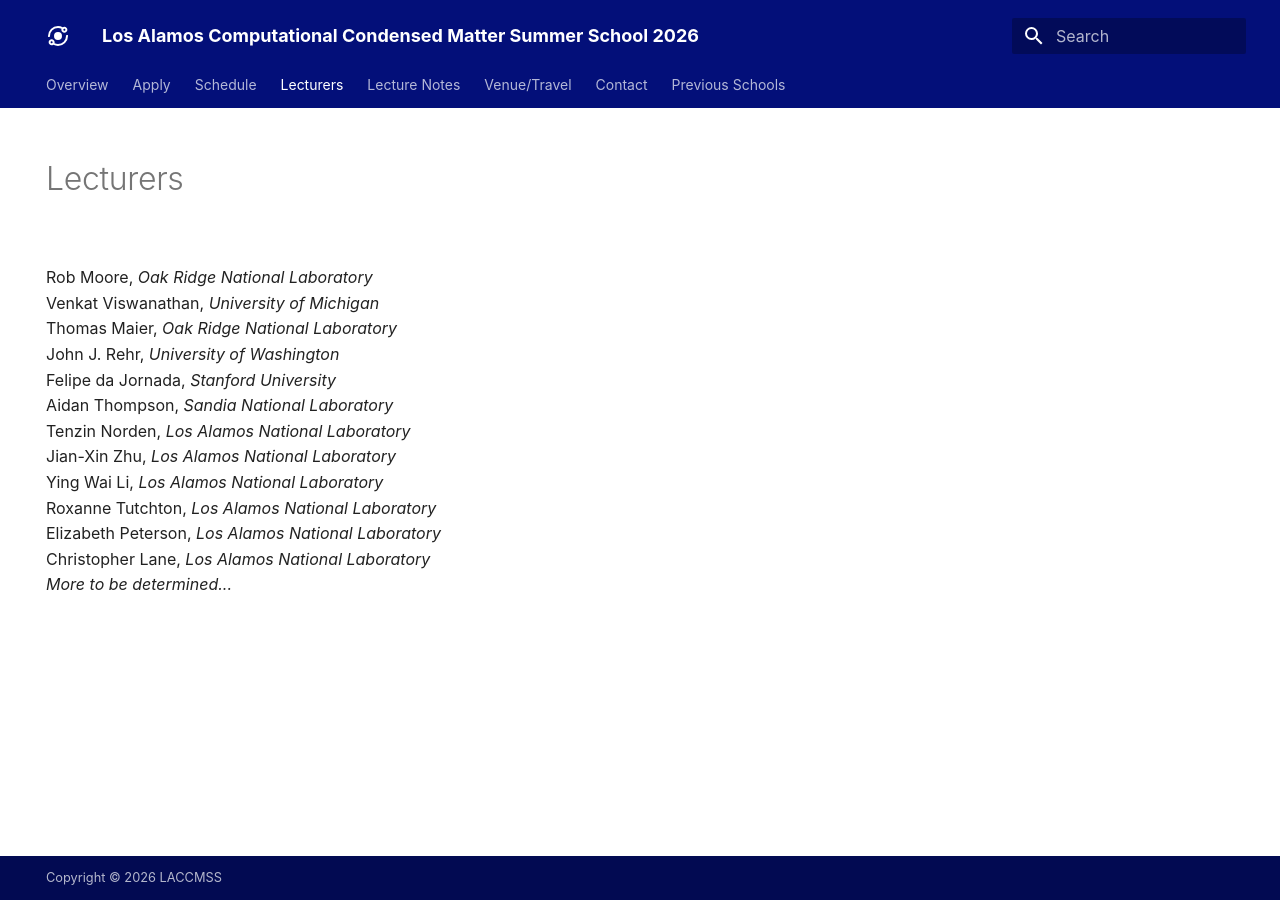
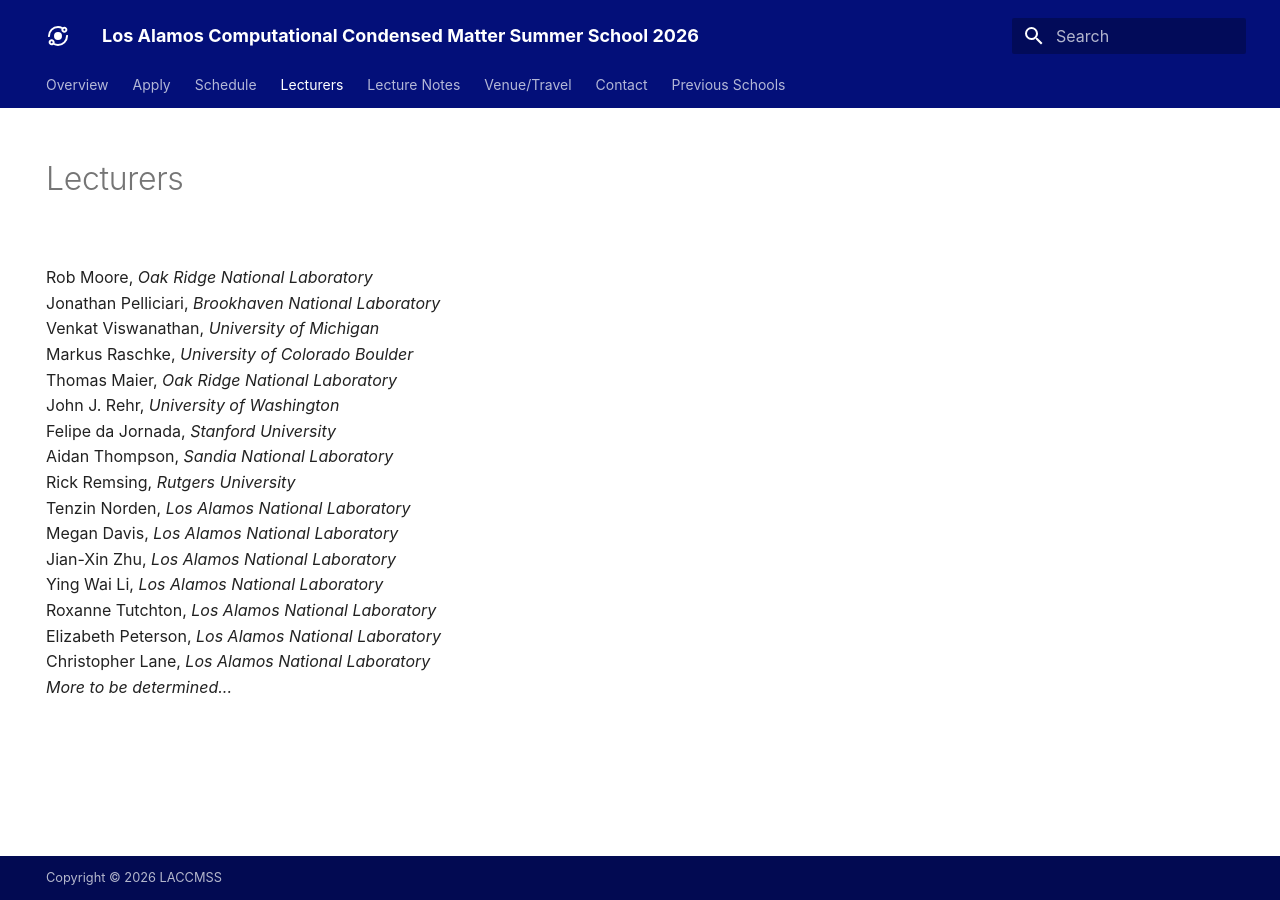
Before and after one commit to LACCMSS/2026, an MkDocs documentation site: the page built from docs/lecturers.md, in a window 1280 px wide. Built offline with MkDocs 1.6.1 and Material for MkDocs 9.7.7, drawn with Linux system fonts in a browser that asks for light colours; some web fonts are replaced.

Commit message:
Update lecturers.md

```diff
--- a/docs/lecturers.md
+++ b/docs/lecturers.md
@@ -5,12 +5,16 @@ hide:
 title: Lecturers
 ---
 <br>Rob Moore, <i>Oak Ridge National Laboratory</i>
+<br>Jonathan Pelliciari, <i>Brookhaven National Laboratory</i>
 <br>Venkat Viswanathan, <i>University of Michigan</i>
+<br>Markus Raschke, <i>University of Colorado Boulder</i>
 <br>Thomas Maier, <i>Oak Ridge National Laboratory</i>
 <br>John J. Rehr, <i>University of Washington</i>
 <br>Felipe da Jornada, <i>Stanford University</i>
 <br>Aidan Thompson, <i>Sandia National Laboratory</i>
+<br>Rick Remsing, <i>Rutgers University</i>
 <br>Tenzin Norden, <i>Los Alamos National Laboratory</i>
+<br>Megan Davis, <i>Los Alamos National Laboratory</i>
 <br>Jian-Xin Zhu, <i>Los Alamos National Laboratory</i>
 <br>Ying Wai Li, <i>Los Alamos National Laboratory</i>
 <br>Roxanne Tutchton, <i>Los Alamos National Laboratory</i>
```
